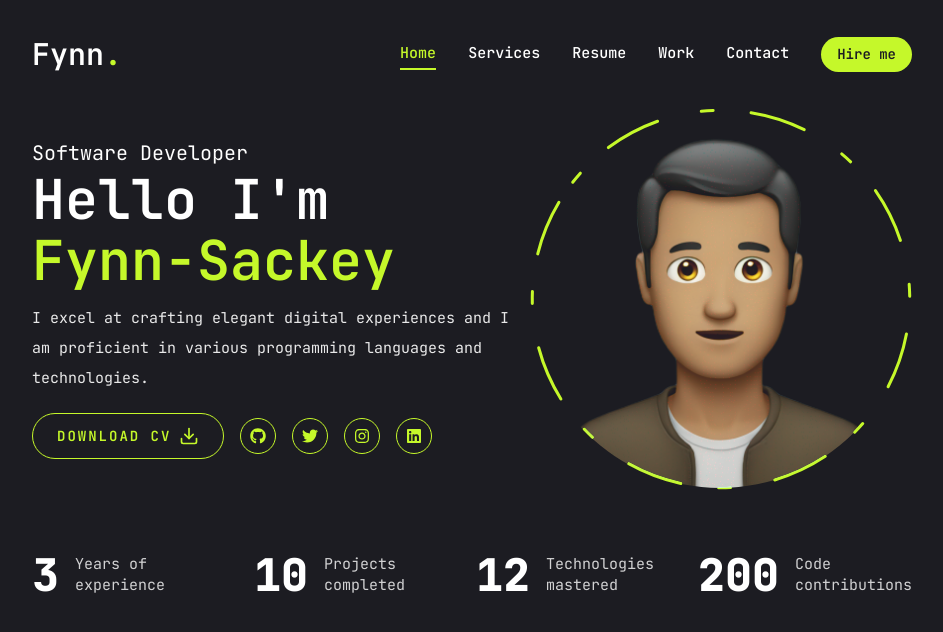
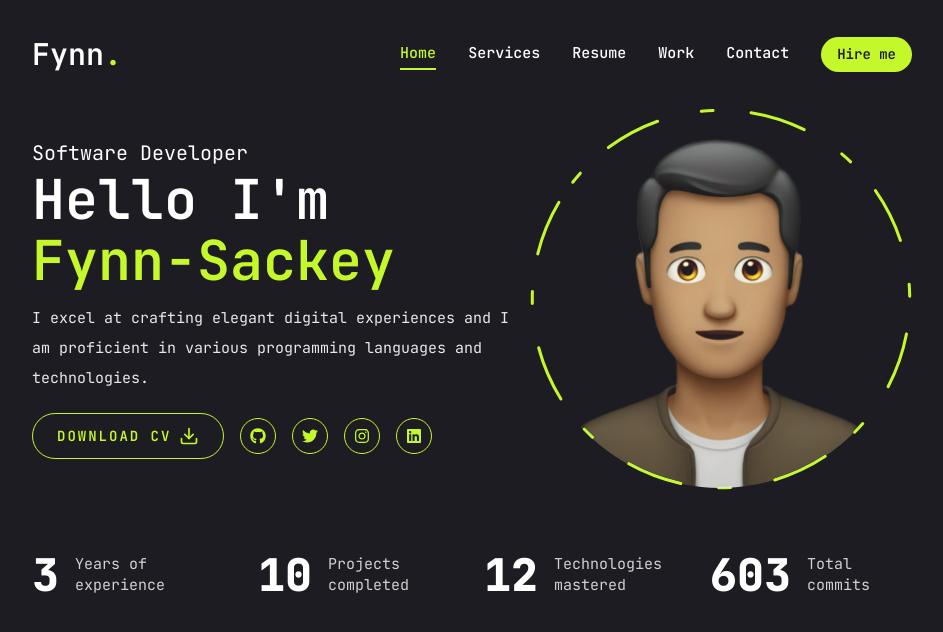
Before and after one commit to InFynnity8/fynn-portfolio, a Next.js app: page / in a window 1280 px wide. Shown: the top 632 px of the page, without its empty margins (168-1111 px from the left). Built offline with nearby package versions, Linux system fonts and the light colour scheme.

Commit message:
stats corrected

```diff
--- a/components/Stats.jsx
+++ b/components/Stats.jsx
@@ -15,8 +15,8 @@
     text: "Technologies mastered",
   },
   {
-    num: 201,
-    text: "Code contributions",
+    num: 607,
+    text: "Total commits",
   },
 ];
 
```
